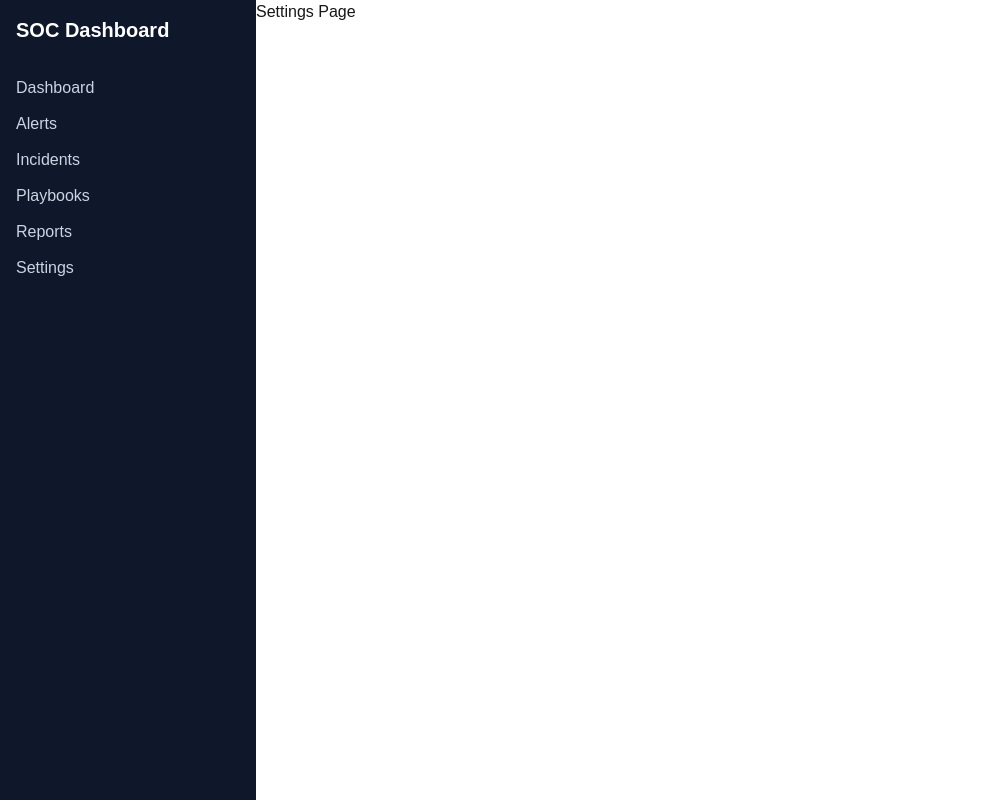
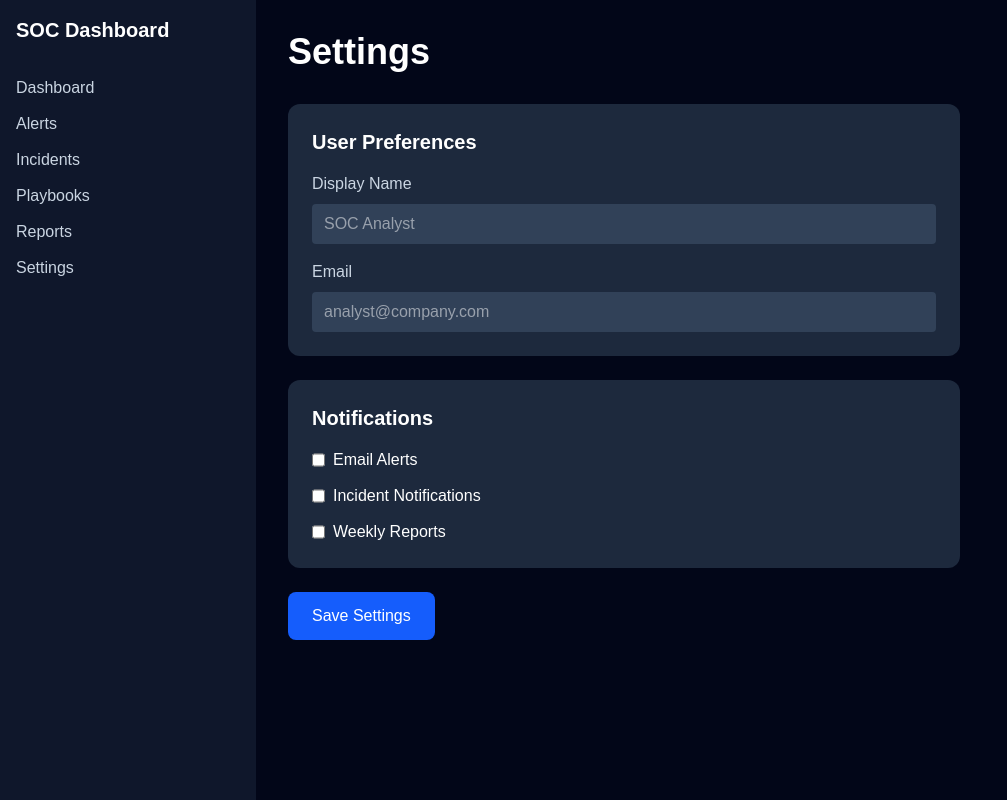
Before and after one commit to Alex-2302/SOC, a Next.js app: page /settings in a window 1280 px wide. Shown: the whole page, without its empty margins (0-1007 px from the left). Built offline with nearby package versions, Linux system fonts and the light colour scheme.

Commit message:
Completed dashboard, alerts, incidents, playbooks, reports and settings UI

```diff
--- a/src/app/page.tsx
+++ b/src/app/page.tsx
@@ -1,4 +1,5 @@
 import StatCard from "@/components/StatCard";
+import ThreatChart from "@/components/ThreatChart";
 import Link from "next/link";
 
 export default function Home() {
@@ -30,6 +31,10 @@ export default function Home() {
     </div>
   </div>
 
+  <div className="mt-8">
+      <ThreatChart />
+  </div>
+
   <div className="bg-slate-800 rounded-xl p-6">
     <h2 className="text-xl font-semibold mb-4">
       Recent Incidents
--- a/src/app/playbooks/page.tsx
+++ b/src/app/playbooks/page.tsx
@@ -1,3 +1,41 @@
+import PlaybookCard from "../../components/PlaybookCard";
+
 export default function PlaybooksPage() {
-  return <h1>Playbooks Page</h1>;
+  return (
+    <main className="min-h-screen bg-slate-950 text-white p-8">
+      <h1 className="text-4xl font-bold mb-8">
+        Security Playbooks
+      </h1>
+
+      <div className="mb-6">
+          <input
+              type="text"
+              placeholder="Search playbooks..."
+              className="w-full bg-slate-700 border border-slate-600 rounded-lg px-4 py-2"
+          />
+      </div>
+
+      <div className="space-y-4">
+        <PlaybookCard
+          title="Malware Response"
+          description="Procedure for handling malware infections."
+        />
+
+        <PlaybookCard
+          title="Phishing Investigation"
+          description="Steps to investigate phishing incidents."
+        />
+
+        <PlaybookCard
+          title="Ransomware Containment"
+          description="Containment and recovery workflow."
+        />
+
+        <PlaybookCard
+          title="Data Exfiltration Response"
+          description="Investigation process for data theft."
+        />
+      </div>
+    </main>
+  );
 }
--- a/src/app/reports/page.tsx
+++ b/src/app/reports/page.tsx
@@ -1,3 +1,33 @@
+import ReportCard from "../../components/ReportCard";
+
 export default function ReportsPage() {
-  return <h1>Reports Page</h1>;
+  return (
+    <main className="min-h-screen bg-slate-950 text-white p-8">
+      <h1 className="text-4xl font-bold mb-8">
+        Security Reports
+      </h1>
+
+      <div className="space-y-4">
+        <ReportCard
+          title="Weekly Threat Summary"
+          description="Summary of threats detected this week."
+        />
+
+        <ReportCard
+          title="Incident Analysis Report"
+          description="Detailed incident investigation report."
+        />
+
+        <ReportCard
+          title="Compliance Report"
+          description="Compliance status and audit findings."
+        />
+
+        <ReportCard
+          title="Executive Security Report"
+          description="High-level security metrics for management."
+        />
+      </div>
+    </main>
+  );
 }
--- a/src/app/settings/page.tsx
+++ b/src/app/settings/page.tsx
@@ -1,3 +1,70 @@
 export default function SettingsPage() {
-  return <h1>Settings Page</h1>;
+  return (
+    <main className="min-h-screen bg-slate-950 text-white p-8">
+      <h1 className="text-4xl font-bold mb-8">
+        Settings
+      </h1>
+
+      <div className="space-y-6 max-w-2xl">
+        <div className="bg-slate-800 rounded-xl p-6">
+          <h2 className="text-xl font-semibold mb-4">
+            User Preferences
+          </h2>
+
+          <div className="space-y-4">
+            <label className="block">
+              <span className="text-slate-300">
+                Display Name
+              </span>
+
+              <input
+                type="text"
+                placeholder="SOC Analyst"
+                className="w-full mt-2 bg-slate-700 rounded px-3 py-2"
+              />
+            </label>
+
+            <label className="block">
+              <span className="text-slate-300">
+                Email
+              </span>
+
+              <input
+                type="email"
+                placeholder="analyst@company.com"
+                className="w-full mt-2 bg-slate-700 rounded px-3 py-2"
+              />
+            </label>
+          </div>
+        </div>
+
+        <div className="bg-slate-800 rounded-xl p-6">
+          <h2 className="text-xl font-semibold mb-4">
+            Notifications
+          </h2>
+
+          <div className="space-y-3">
+            <label className="flex gap-2">
+              <input type="checkbox" />
+              Email Alerts
+            </label>
+
+            <label className="flex gap-2">
+              <input type="checkbox" />
+              Incident Notifications
+            </label>
+
+            <label className="flex gap-2">
+              <input type="checkbox" />
+              Weekly Reports
+            </label>
+          </div>
+        </div>
+
+        <button className="bg-blue-600 px-6 py-3 rounded-lg">
+          Save Settings
+        </button>
+      </div>
+    </main>
+  );
 }
--- /dev/null
+++ b/src/components/PlaybookCard.tsx
@@ -0,0 +1,28 @@
+export default function PlaybookCard({
+  title,
+  description,
+}: {
+  title: string;
+  description: string;
+}) {
+  return (
+    <div className="bg-slate-800 rounded-xl p-6 flex justify-between items-center">
+      <div>
+        <h2 className="text-xl font-semibold">{title}</h2>
+        <p className="text-slate-400 mt-2">
+          {description}
+        </p>
+      </div>
+
+      <div className="flex gap-3">
+        <button className="bg-slate-700 px-4 py-2 rounded">
+          View
+        </button>
+
+        <button className="bg-blue-600 px-4 py-2 rounded">
+          Run
+        </button>
+      </div>
+    </div>
+  );
+}
--- /dev/null
+++ b/src/components/ReportCard.tsx
@@ -0,0 +1,22 @@
+export default function ReportCard({
+  title,
+  description,
+}: {
+  title: string;
+  description: string;
+}) {
+  return (
+    <div className="bg-slate-800 rounded-xl p-6 flex justify-between items-center">
+      <div>
+        <h2 className="text-xl font-semibold">{title}</h2>
+        <p className="text-slate-400 mt-2">
+          {description}
+        </p>
+      </div>
+
+      <button className="bg-green-600 px-4 py-2 rounded">
+        Download
+      </button>
+    </div>
+  );
+}
--- /dev/null
+++ b/src/components/ThreatChart.tsx
@@ -0,0 +1,27 @@
+export default function ThreatChart() {
+  return (
+    <div className="bg-slate-800 rounded-xl p-6">
+      <h2 className="text-xl font-semibold mb-4">
+        Threat Trend
+      </h2>
+
+      <div className="flex items-end gap-4 h-48">
+        <div className="bg-red-500 w-12 h-20 rounded-t"></div>
+        <div className="bg-red-500 w-12 h-32 rounded-t"></div>
+        <div className="bg-red-500 w-12 h-24 rounded-t"></div>
+        <div className="bg-red-500 w-12 h-40 rounded-t"></div>
+        <div className="bg-red-500 w-12 h-28 rounded-t"></div>
+        <div className="bg-red-500 w-12 h-36 rounded-t"></div>
+      </div>
+
+      <div className="flex gap-6 mt-2 text-sm text-slate-400">
+        <span>Mon</span>
+        <span>Tue</span>
+        <span>Wed</span>
+        <span>Thu</span>
+        <span>Fri</span>
+        <span>Sat</span>
+      </div>
+    </div>
+  );
+}
```
